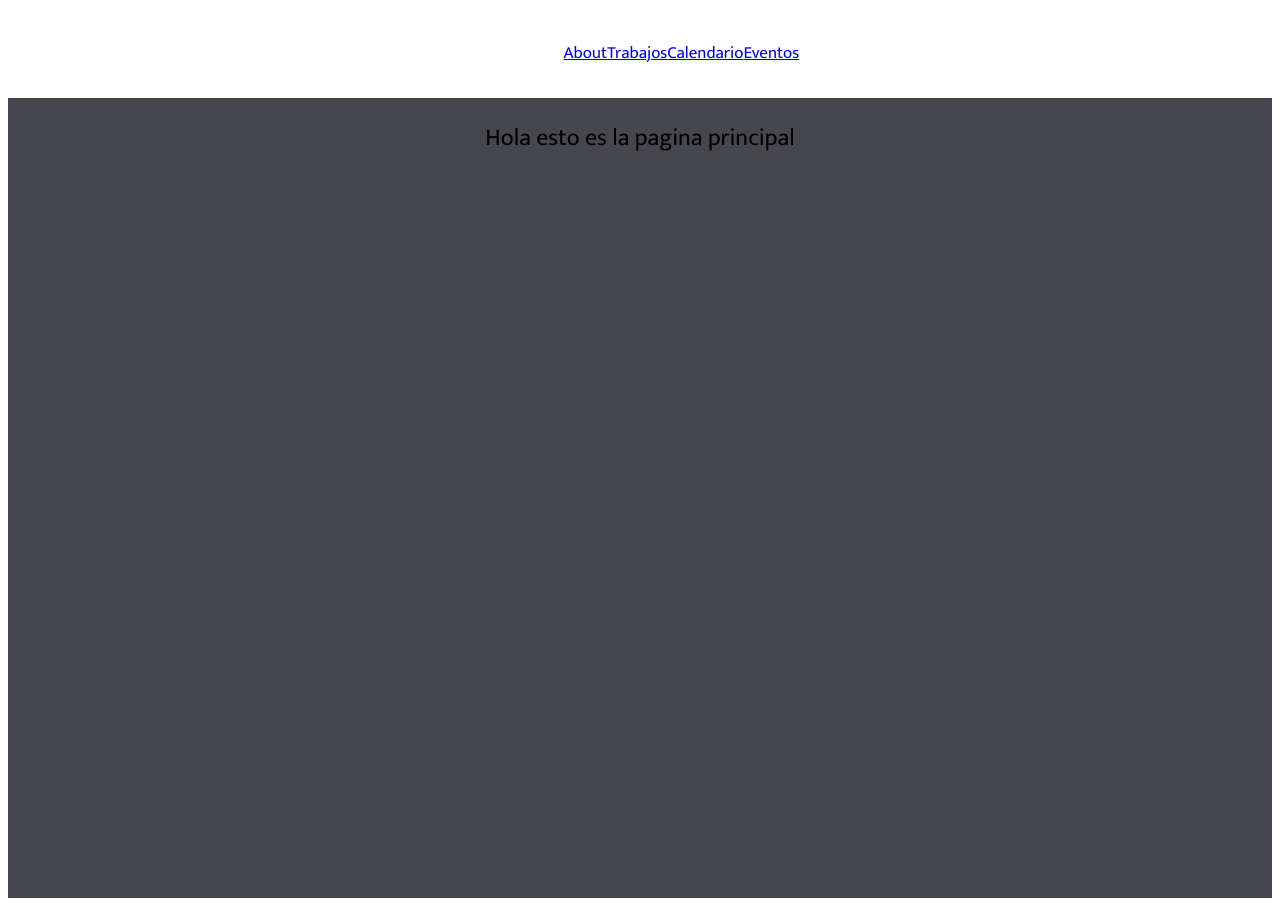
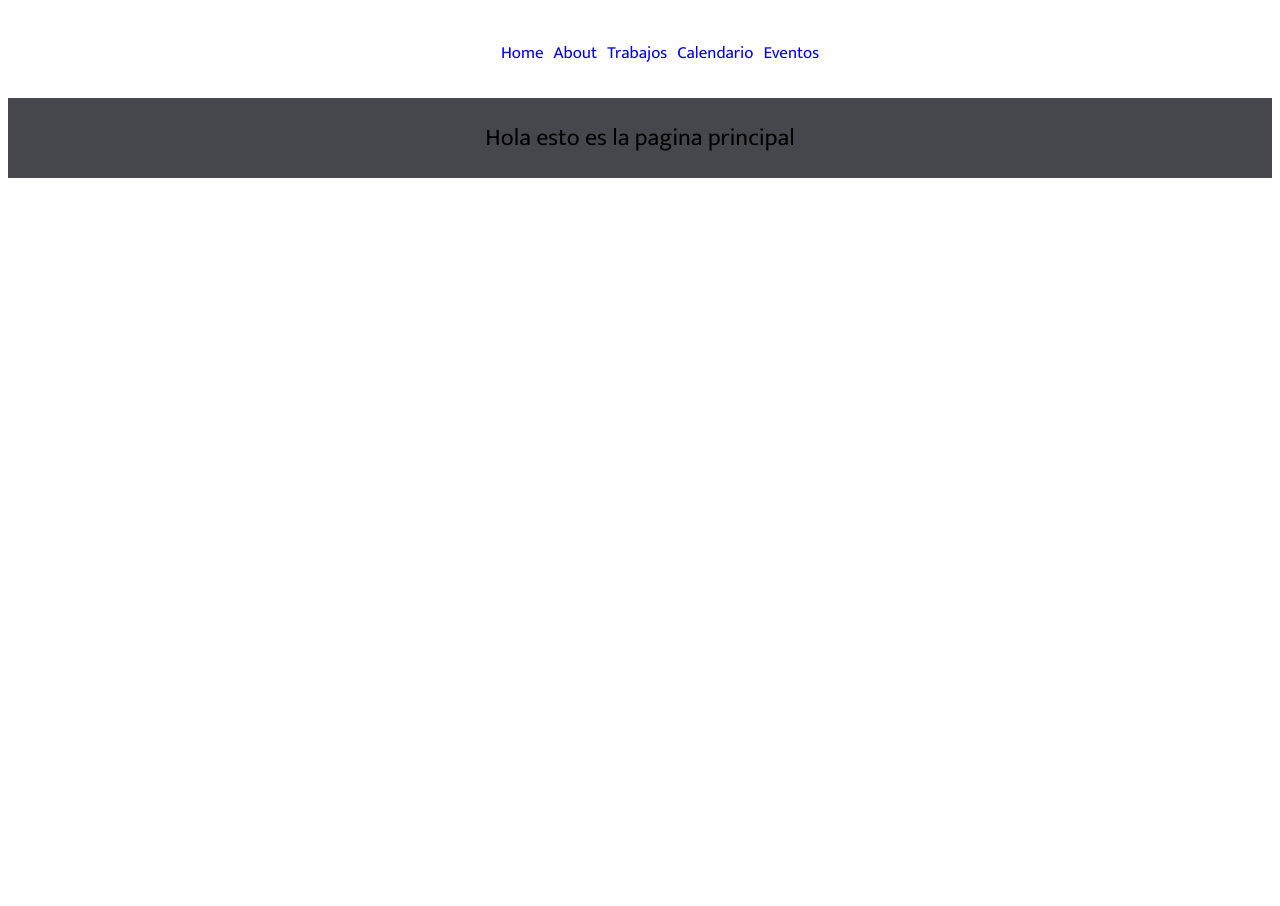
Before and after one commit to Luchiwis/WebCampus-GT-Clases, a React (Vite) app: page / in a window 1280 px wide. After the commit the page ends 800 px from the top, so only its background shows below. Built offline with nearby package versions, Linux system fonts and the light colour scheme; a web font is replaced by a local one.

Commit message:
Arreglos

```diff
--- a/src/components/NavBar/NavBar.css
+++ b/src/components/NavBar/NavBar.css
@@ -6,17 +6,36 @@
     text-align: center;
     padding: 14px 16px;
     text-decoration: none;
-
     font-size: 17px;
     justify-content: center;
     align-items: center;
+    list-style-type: none;
 }
 
 .navbar li{
     float: left;
     list-style: none;
+    color: blue;
 }
 
 .navbar a{
+    text-decoration: none;
+    padding: 5px;
+}
+
+.navbar a:hover{
+    color: black;
+    transition-duration: 0.2s;
 
 }
+
+.navbar a:active{
+    color: ;
+    transition-duration: 0.2s;
+    padding: -3px;
+}
+
+.navbar:visited{
+    color:white;
+
+}
--- a/src/components/NavBar/NavBar.jsx
+++ b/src/components/NavBar/NavBar.jsx
@@ -6,7 +6,7 @@ export function NavBar() {
       <div className="Navbar-cs">
         <nav className="navbar">
             <ul>
-                <li><a href="/home"></a>Home</li>
+                <li><a href="/">Home</a></li>
                 <li><a href="/about/">About</a></li>
                 <li><a href="/trabajo/:numero">Trabajos</a></li>
                 <li><a href="/calendario/">Calendario</a></li>
--- a/src/sections/PaginaPrincipal/PaginaPrincipal.css
+++ b/src/sections/PaginaPrincipal/PaginaPrincipal.css
@@ -4,7 +4,6 @@
 
 .section {
     background-color: var(---colorFondo);
-    min-height: 100vh;
     display: flex;
     justify-content: center;
     align-content: center;
```
